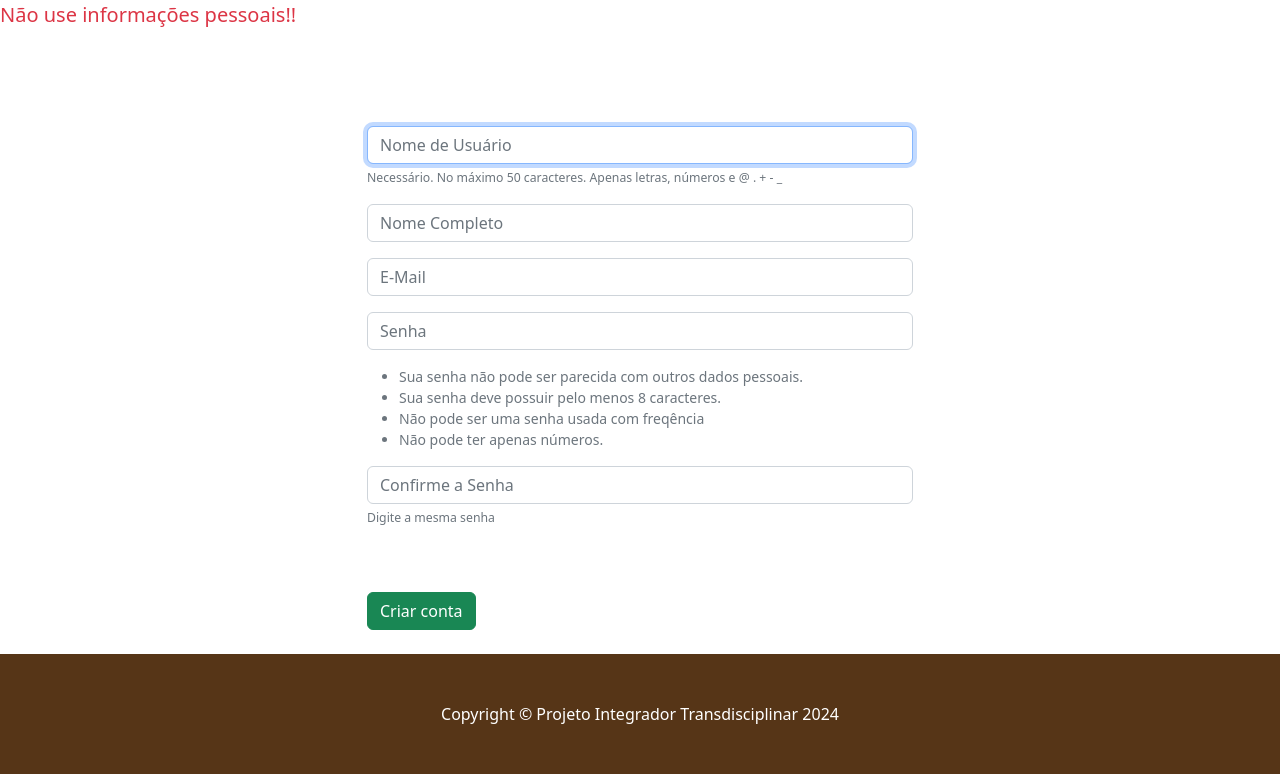
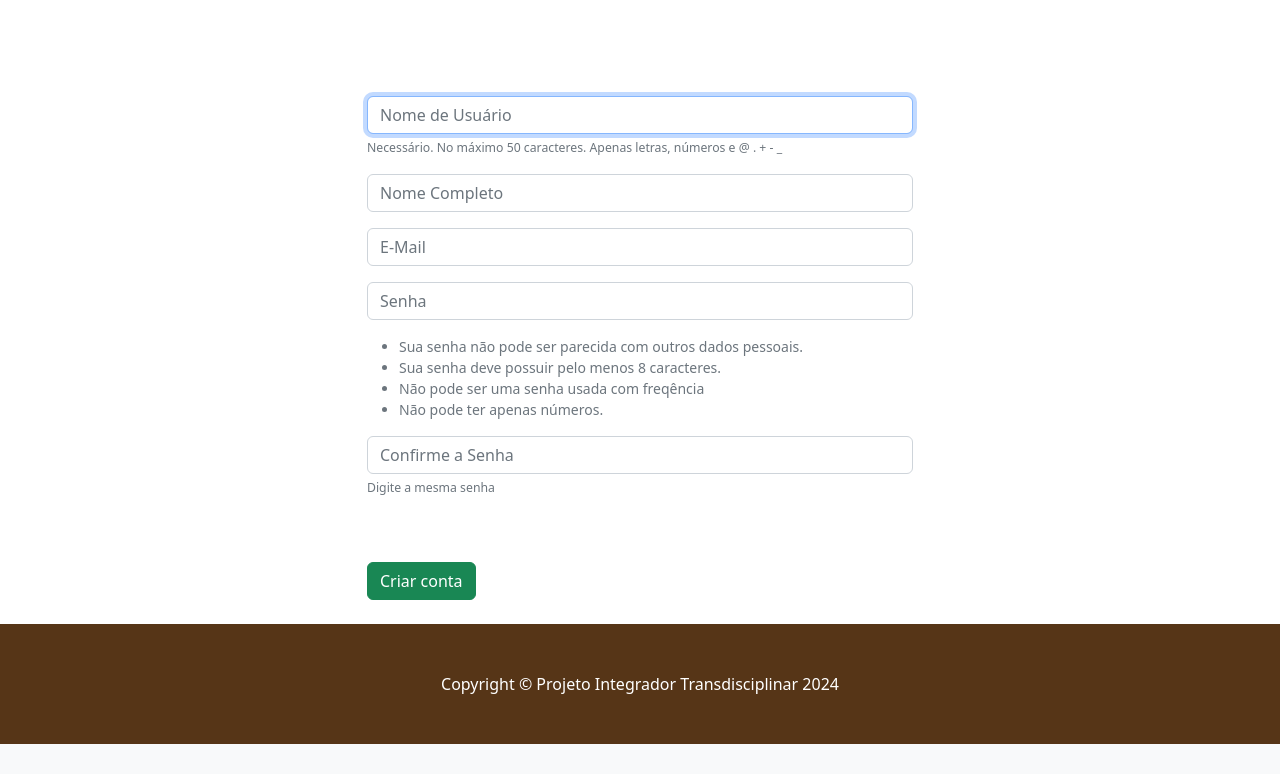
Before and after one commit to samuelwerneck/cafe, a Django app: page /register in a window 1280 px wide. Shown: the part 289-1063 px from the top of the page. After the commit the page ends 1033 px from the top, so only its background shows below. Run offline with Django 5.2, Linux system fonts and the light colour scheme.

Commit message:
Ajustes cabeçalho

```diff
--- a/store/templates/register.html
+++ b/store/templates/register.html
@@ -10,8 +10,6 @@
                 </div>
             </div>
         </header>
-
-        <p class="lead fw-normal text-danger mb-0">Não use informações pessoais!!</p>
 
         <div class="container">
             <div class="row">
```
